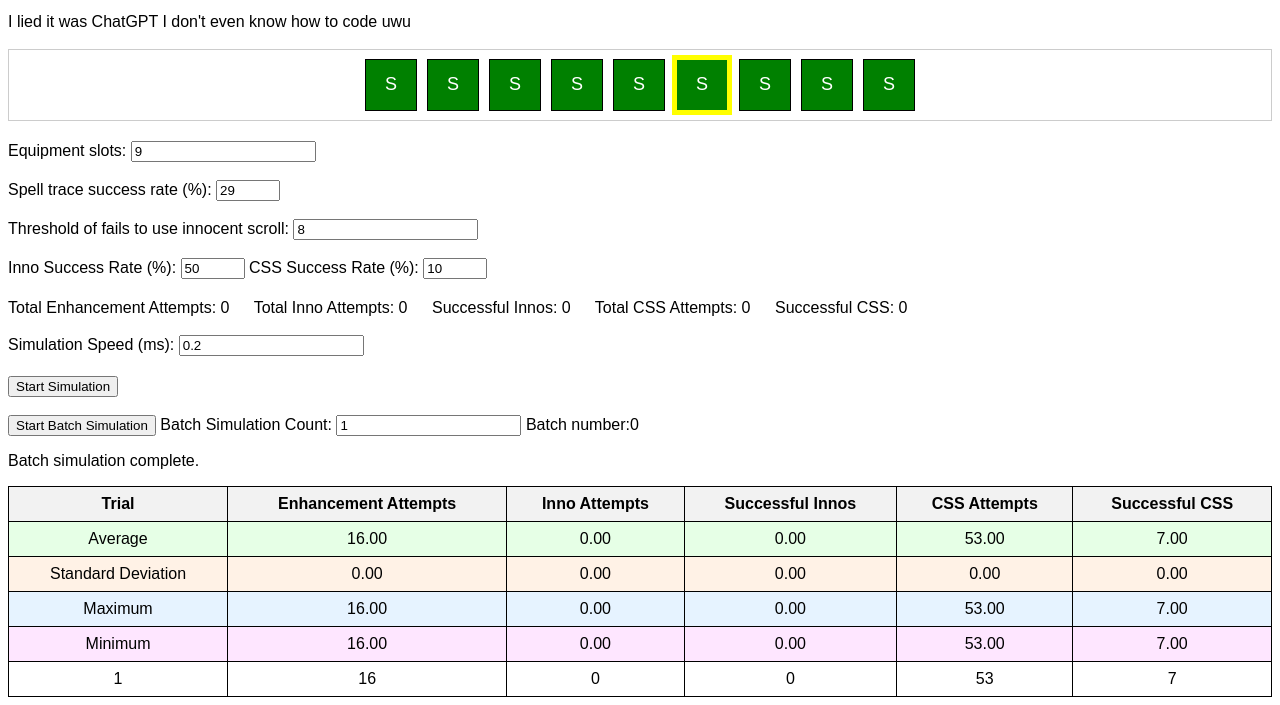
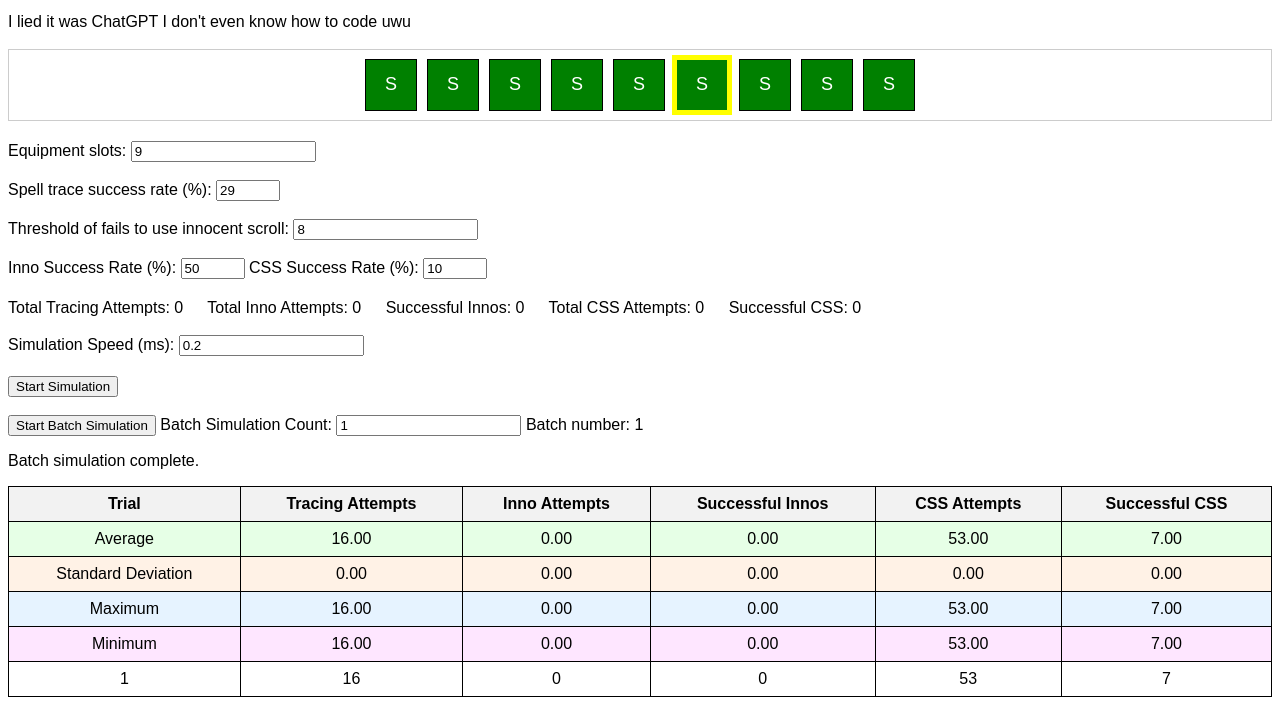
Before and after one commit to Nellynn-uwu/Spell-Trace-Simulator, a plain HTML site: page index.html in a window 1280 px wide. Both pictures are taken after a click on the button "Start Batch Simulation". Shown: the part 101-806 px from the top of the page. Drawn offline with Linux system fonts and the light colour scheme.

Commit message:
Update index.html

```diff
--- a/index.html
+++ b/index.html
@@ -1,3 +1,4 @@
+
 <!DOCTYPE html>
 <html lang="en">
 <head>
@@ -141,7 +142,7 @@
 </div>
 
     <div id="counters">
-        <span class="counter">Total Enhancement Attempts: <span id="enhancementAttempts">0</span></span>
+        <span class="counter">Total Tracing Attempts: <span id="enhancementAttempts">0</span></span>
         <span class="counter">Total Inno Attempts: <span id="innoAttempts">0</span></span>
         <span class="counter">Successful Innos: <span id="successfulInnos">0</span></span>
         <span class="counter">Total CSS Attempts: <span id="cssAttempts">0</span></span>
@@ -162,7 +163,7 @@
     <thead>
         <tr>
             <th>Trial</th>
-            <th>Enhancement Attempts</th>
+            <th>Tracing Attempts</th>
             <th>Inno Attempts</th>
             <th>Successful Innos</th>
             <th>CSS Attempts</th>
@@ -210,7 +211,7 @@
             let slotDiv = document.createElement("div");
             slotDiv.className = "slot empty";
             slotDiv.id = "slot" + i;
-            slotDiv.innerText = i; // Set the index of the slot
+            slotDiv.innerText = i + 1; // Set the index of the slot
             slotsDiv.appendChild(slotDiv);
             slots.push(slotDiv); // Add slot to array
         }
@@ -599,7 +600,8 @@ async function startSimulation() {
         }
 
         for (let i = 0; i < batchCount; i++) {
-            document.getElementById("batchNumber").innerText = 'Batch number:' + i
+            index = i + 1
+            document.getElementById("batchNumber").innerText = `Batch number: ${index}`;
             await startSimulation(); // Start the simulation for each batch
         }
         document.getElementById("log").innerText = "Batch simulation complete.";
```
